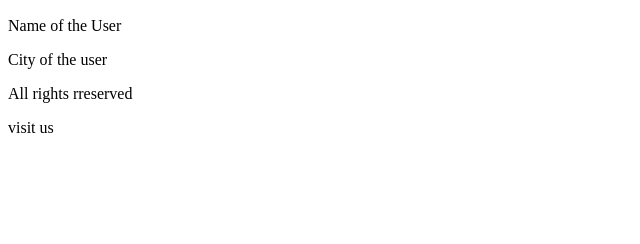
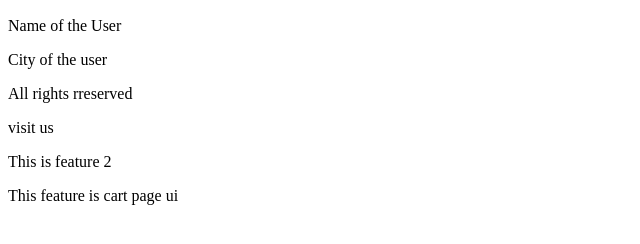
Before and after one commit to MohdAdn/git-workflow, a plain HTML site: page index.html in a window 1280 px wide. Shown: the part 110-354 px from the top of the page, without its empty margins (0-640 px from the left). Drawn offline with Linux system fonts and the light colour scheme.

Commit message:
feature 2 is added

```diff
--- a/index.html
+++ b/index.html
@@ -16,5 +16,9 @@
       <footer>All rights rreserved</footer>
       <p>visit us</p>
     </div>
+    <div class="feature2">
+      <p>This is feature 2</p>
+      <p>This feature is cart page ui</p>
+    </div>
   </body>
 </html>
```
